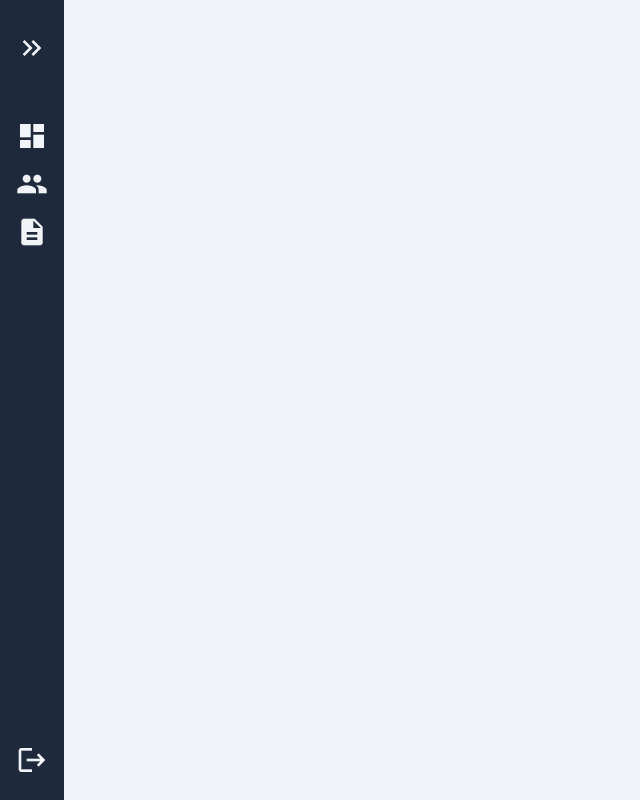
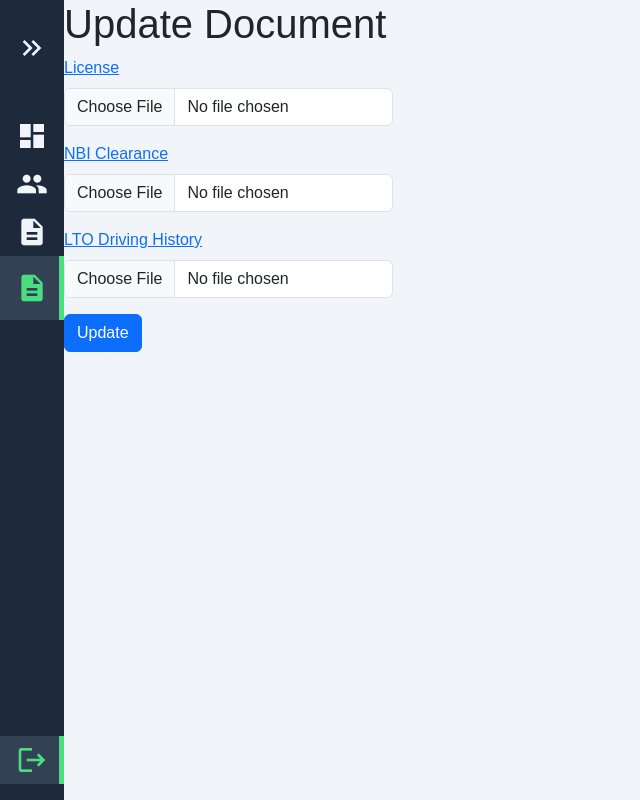
Before and after one commit to jerichoempleo/Thumbworx-Admin, a Vue app in the folder Super-Admin-Frontend/: page /ReviseDocuments in a window 1280 px wide. Shown: the whole page, without its empty margins (0-640 px from the left). Built offline with nearby package versions, Linux system fonts and the light colour scheme.

Commit message:
Revise Document Page

```diff
--- a/Super-Admin-Frontend/src/components/Sidebar.vue
+++ b/Super-Admin-Frontend/src/components/Sidebar.vue
@@ -24,6 +24,10 @@
 			<router-link to="/Logs" class="button">
 				<span class="material-icons">description</span>
 				<span class="text">Logs</span>
+			</router-link>
+			<router-link to="/ReviseDocuments" class="button">
+				<span class="material-icons">description</span>
+				<span class="text">Revise Documents</span>
 			</router-link>
 		</div>
 
--- /dev/null
+++ b/Super-Admin-Frontend/src/views/ReviseDocuments.vue
@@ -0,0 +1,43 @@
+<template>
+  <div>
+    <h1>Update Document</h1>
+    <form @submit.prevent="submitForm">
+      <div class="mb-3">
+        <label class="form-label">
+          <a :href="existingDocuments.license" target="_blank">License</a>
+        </label>
+        <input type="file" class="form-control" id="license" aria-describedby="licenseHelp" accept="application/pdf,image/*">
+      </div>
+
+      <div class="mb-3">
+        <label class="form-label">
+          <a :href="existingDocuments.nbi_clearance" target="_blank">NBI Clearance</a>
+        </label>
+        <input type="file" class="form-control" id="nbi_clearance" aria-describedby="nbiClearanceHelp" accept="application/pdf,image/*">
+      </div>
+
+      <div class="mb-3">
+        <label class="form-label">
+          <a :href="existingDocuments.lto_driving_history" target="_blank">LTO Driving History</a>
+        </label>
+        <input type="file" class="form-control" id="lto_driving_history" aria-describedby="ltoDrivingHistoryHelp" accept="application/pdf,image/*">
+      </div>
+
+      <button type="submit" class="btn btn-primary">Update</button>
+    </form>
+  </div>
+</template>
+
+<script>
+export default {
+  data() {
+    return {
+      existingDocuments: {
+        license: 'https://example.com/license.pdf',
+        nbi_clearance: 'https://example.com/nbi_clearance.pdf',
+        lto_driving_history: 'https://example.com/lto_driving_history.pdf'
+      }
+    };
+  }
+};
+</script>
```
Also changed, not shown: Super-Admin-Frontend/src/router/index.js (+6 -1 lines), 1 other file (tests, documents, lock files or other folders).
